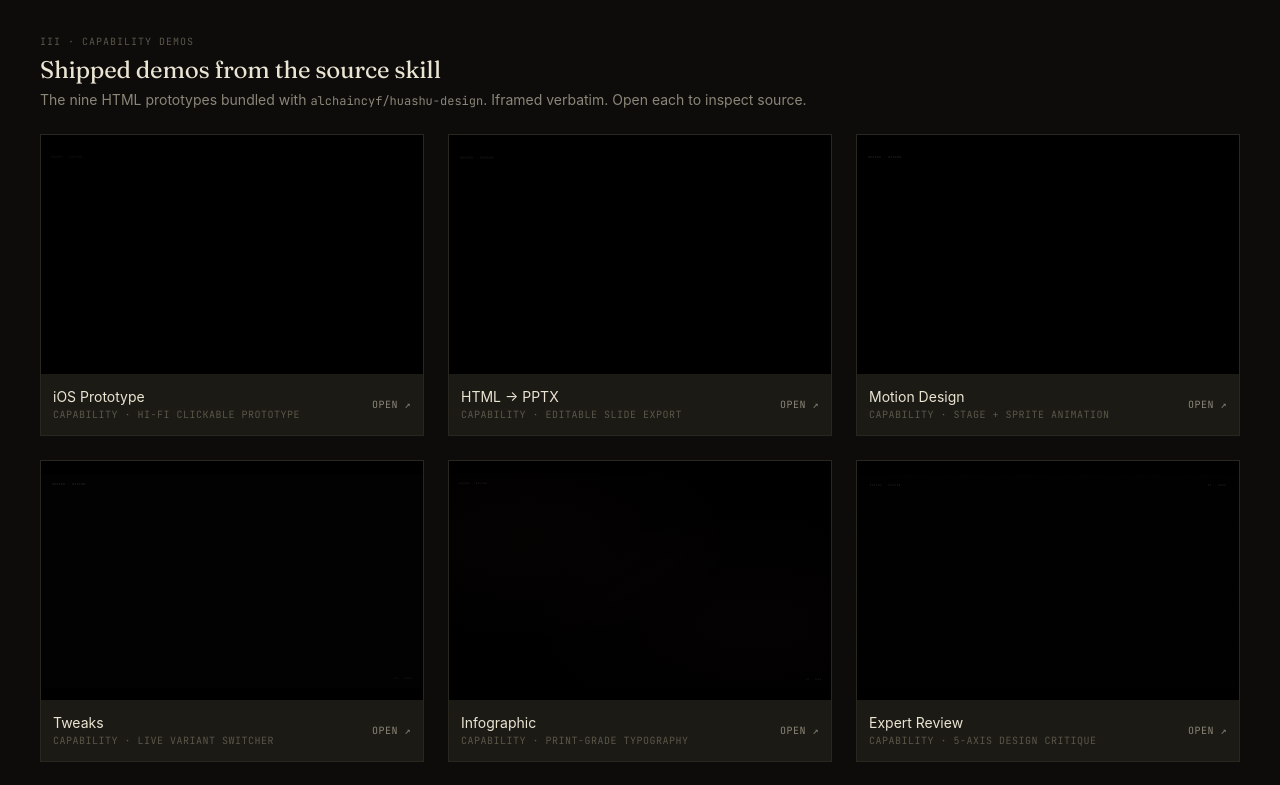
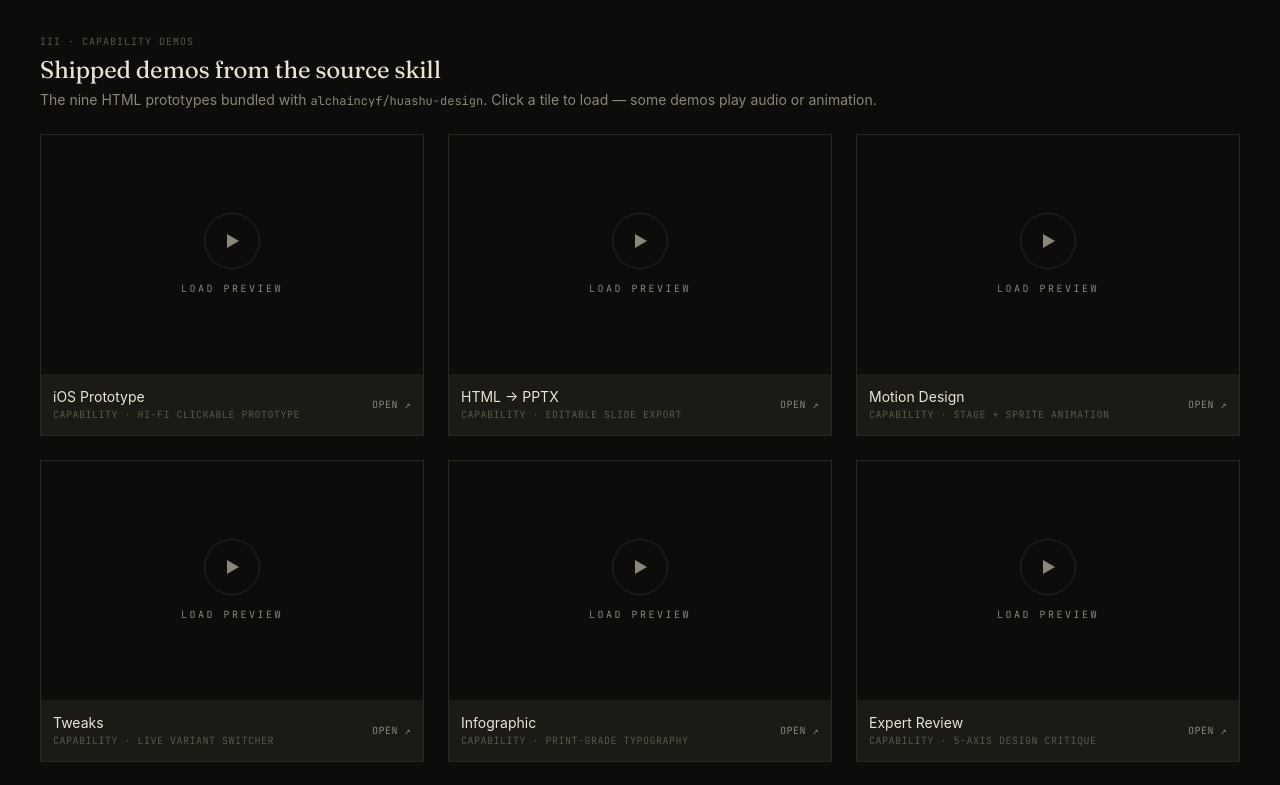
Before and after one commit to da-troll/huashu-design-gallery, a React (Vite) app: page / in a window 1280 px wide. Shown: the part 4640-5425 px from the top of the page. Built offline with nearby package versions, Linux system fonts and the light colour scheme.

Commit message:
Gate demo iframes behind click — stops audio/motion autoplay on page load

```diff
--- a/src/components/DemoStrip.tsx
+++ b/src/components/DemoStrip.tsx
@@ -1,3 +1,5 @@
+import { useState } from "react";
+
 const DEMOS = [
   { file: "c1-ios-prototype-en.html", title: "iOS Prototype", sub: "Capability · hi-fi clickable prototype" },
   { file: "c2-slides-pptx-en.html", title: "HTML → PPTX", sub: "Capability · editable slide export" },
@@ -11,6 +13,16 @@ const DEMOS = [
 ];
 
 export function DemoStrip() {
+  const [active, setActive] = useState<Set<string>>(new Set());
+
+  const activate = (file: string) => setActive((s) => new Set(s).add(file));
+  const deactivate = (file: string) =>
+    setActive((s) => {
+      const n = new Set(s);
+      n.delete(file);
+      return n;
+    });
+
   return (
     <section className="px-6 lg:px-10 pb-16">
       <div className="flex items-baseline justify-between gap-4 mb-6">
@@ -18,28 +30,52 @@ export function DemoStrip() {
           <div className="mono text-[10px] tracking-widest text-[color:var(--ink-faint)] uppercase">III · Capability Demos</div>
           <h2 className="text-2xl mt-1">Shipped demos from the source skill</h2>
           <p className="text-sm text-[color:var(--ink-dim)] mt-1">
-            The nine HTML prototypes bundled with <code className="mono text-[12px]">alchaincyf/huashu-design</code>. Iframed verbatim. Open each to inspect source.
+            The nine HTML prototypes bundled with <code className="mono text-[12px]">alchaincyf/huashu-design</code>. Click a tile to load — some demos play audio or animation.
           </p>
         </div>
       </div>
 
       <div className="grid grid-cols-1 md:grid-cols-2 xl:grid-cols-3 gap-6">
-        {DEMOS.map((d) => (
+        {DEMOS.map((d) => {
+          const isActive = active.has(d.file);
+          return (
             <article key={d.file} className="border border-[color:var(--rule)] bg-[color:var(--bg-card)] flex flex-col">
-            <div className="aspect-[16/10] bg-white overflow-hidden">
+              <div className="aspect-[16/10] bg-white overflow-hidden relative">
+                {isActive ? (
                   <iframe
                     src={`./demos/${d.file}`}
                     title={d.title}
-                loading="lazy"
                     className="w-full h-full border-0"
                     sandbox="allow-scripts allow-same-origin"
                   />
+                ) : (
+                  <button
+                    onClick={() => activate(d.file)}
+                    className="w-full h-full flex flex-col items-center justify-center gap-3 bg-[color:var(--bg)] text-[color:var(--ink-dim)] hover:text-[color:var(--accent)] hover:bg-[color:var(--bg-card)] transition-colors group"
+                    aria-label={`Load ${d.title} demo`}
+                  >
+                    <div className="w-14 h-14 rounded-full border border-[color:var(--rule)] flex items-center justify-center group-hover:border-[color:var(--accent)]">
+                      <svg width="18" height="18" viewBox="0 0 18 18" fill="currentColor"><path d="M4 2 L16 9 L4 16 Z" /></svg>
+                    </div>
+                    <div className="mono text-[10px] uppercase tracking-[0.25em]">load preview</div>
+                  </button>
+                )}
               </div>
               <div className="p-3 flex items-center justify-between gap-3">
                 <div>
                   <div className="text-[14px]">{d.title}</div>
                   <div className="mono text-[10px] text-[color:var(--ink-faint)] uppercase tracking-wider">{d.sub}</div>
                 </div>
+                <div className="flex items-center gap-3">
+                  {isActive && (
+                    <button
+                      onClick={() => deactivate(d.file)}
+                      className="mono text-[10px] uppercase tracking-wider text-[color:var(--ink-faint)] hover:text-[color:var(--accent)]"
+                      aria-label="Stop preview"
+                    >
+                      stop ■
+                    </button>
+                  )}
                   <a
                     href={`./demos/${d.file}`}
                     target="_blank"
@@ -49,8 +85,10 @@ export function DemoStrip() {
                     open ↗
                   </a>
                 </div>
+              </div>
             </article>
-        ))}
+          );
+        })}
       </div>
     </section>
   );
```
Lines whose indentation alone changed are shown as unchanged.
